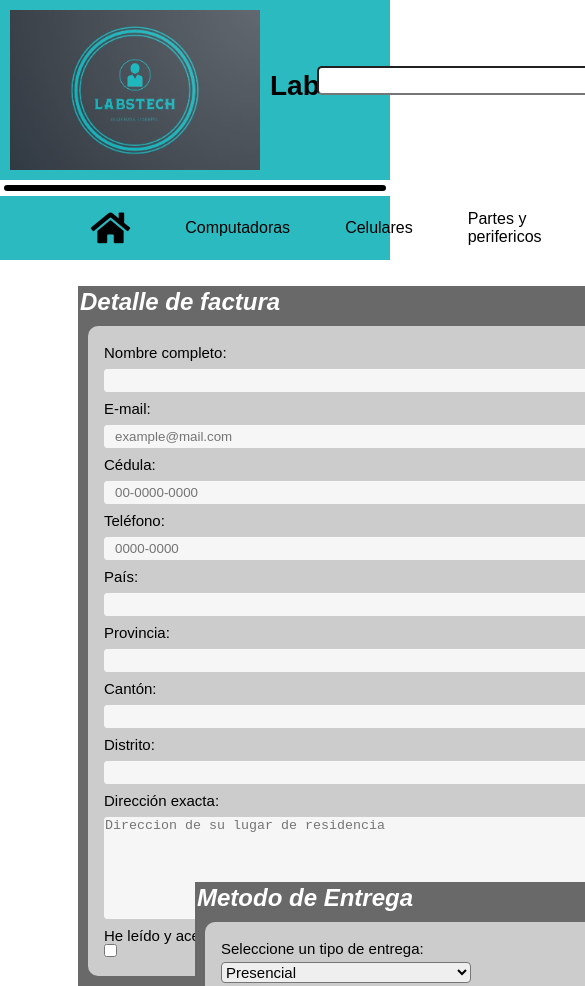
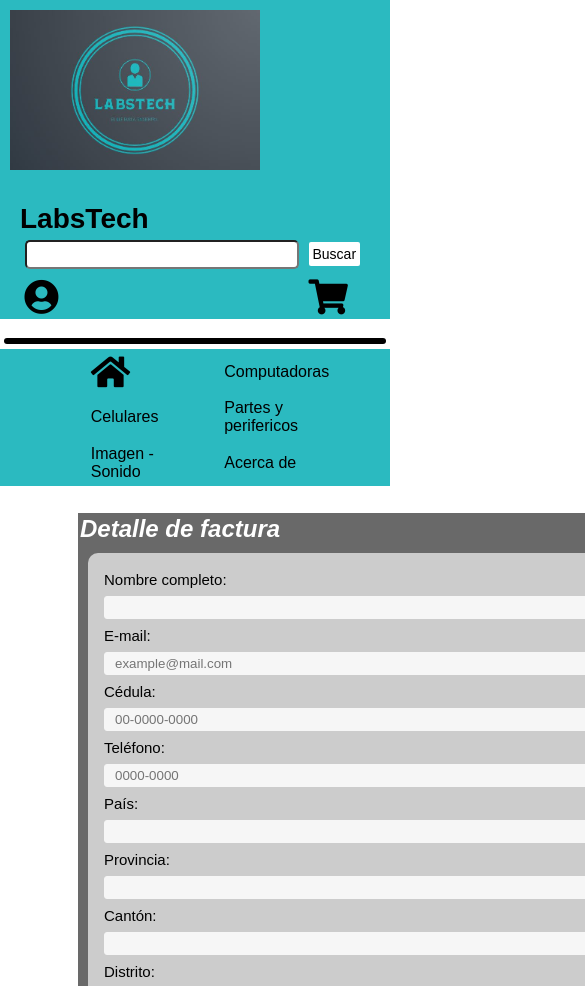
Before and after one commit to ale2206/Proyecto-Multimedios, a plain HTML site: page Pago.html in a window 390 px wide. Shown: the top 986 px of the page, 585 px wide, since content can reach past the window. Drawn offline with Linux system fonts and the light colour scheme.

Commit message:
responsive

```diff
--- a/CSS/Alejandro.css
+++ b/CSS/Alejandro.css
@@ -504,7 +504,7 @@ margin-bottom: 2px;
 
     /*Responsive Inicio*/
 .sectionArticulos{
-    grid-template-columns: repeat(2, auto);
+    grid-template-columns: repeat(1, auto);
 }
     /*Responsive Inicio*/
 
@@ -513,13 +513,13 @@ margin-bottom: 2px;
     display: block;
 }
 .sectionCCAP--divCategorias{
-    margin-left: 30%;
+    margin-left: 15px;
     width: 250px;
     margin-bottom: 20px;
 }
 .sectionCCAP--divCCAP{
     grid-template-columns: repeat(1 , auto);
-    margin-left: 27%;
+    margin-left: 15px;
 }
     /*Responsive CCAP*/
 
--- a/CSS/Cristofer.css
+++ b/CSS/Cristofer.css
@@ -466,3 +466,48 @@ i:hover{
 .footer__titleDerechos{
     margin-top: 100px;
 }
+
+/*Responsive*/
+@media screen and (max-width: 1250px){
+    /*Responsive Header*/
+.nav--header{
+    margin-left: 5%;
+}
+    /*Responsive Header*/
+
+    /*Responsive Footer*/
+.footer--container{
+    display: grid;
+    grid-template-rows: repeat(3, auto);
+}
+.footer--pago{
+    margin-left: 10px;
+}
+    /*Responsive Footer*/
+}
+/*Responsive*/
+
+/*Responsive Movil*/
+@media screen and (max-width: 930px){
+    /*Responsive Header*/
+.header{
+    display: block;
+}
+.header--container{
+    display: block;
+}
+.nav__title{
+    margin-top: 20px;
+    margin-left: 20px;
+}
+.nav__list{
+    display: grid;
+    grid-template-columns: repeat(2, auto);
+}
+.nav--menu .nav__list{
+    display: grid;
+    grid-template-columns: repeat(2, auto);
+}
+    /*Responsive Header*/
+}
+/*Responsive Movil*/
--- a/CSS/Oscar.css
+++ b/CSS/Oscar.css
@@ -417,3 +417,49 @@ select:hover{
 .footer__titleDerechos{
     margin-top: 100px;
 }
+
+
+/*Responsive*/
+@media screen and (max-width: 1250px){
+    /*Responsive Header*/
+.nav--header{
+    margin-left: 5%;
+}
+    /*Responsive Header*/
+
+    /*Responsive Footer*/
+.footer--container{
+    display: grid;
+    grid-template-rows: repeat(3, auto);
+}
+.footer--pago{
+    margin-left: 10px;
+}
+    /*Responsive Footer*/
+}
+/*Responsive*/
+
+/*Responsive Movil*/
+@media screen and (max-width: 930px){
+    /*Responsive Header*/
+.header{
+    display: block;
+}
+.header--container{
+    display: block;
+}
+.nav__title{
+    margin-top: 20px;
+    margin-left: 20px;
+}
+.nav__list{
+    display: grid;
+    grid-template-columns: repeat(2, auto);
+}
+.nav--menu .nav__list{
+    display: grid;
+    grid-template-columns: repeat(2, auto);
+}
+    /*Responsive Header*/
+}
+/*Responsive Movil*/
--- a/CSS/estilos.css
+++ b/CSS/estilos.css
@@ -202,3 +202,49 @@ i:hover{
 .footer__titleDerechos{
     margin-top: 100px;
 }
+
+
+/*Responsive*/
+@media screen and (max-width: 1250px){
+    /*Responsive Header*/
+.nav--header{
+    margin-left: 5%;
+}
+    /*Responsive Header*/
+
+    /*Responsive Footer*/
+.footer--container{
+    display: grid;
+    grid-template-rows: repeat(3, auto);
+}
+.footer--pago{
+    margin-left: 10px;
+}
+    /*Responsive Footer*/
+}
+/*Responsive*/
+
+/*Responsive Movil*/
+@media screen and (max-width: 930px){
+    /*Responsive Header*/
+.header{
+    display: block;
+}
+.header--container{
+    display: block;
+}
+.nav__title{
+    margin-top: 20px;
+    margin-left: 20px;
+}
+.nav__list{
+    display: grid;
+    grid-template-columns: repeat(2, auto);
+}
+.nav--menu .nav__list{
+    display: grid;
+    grid-template-columns: repeat(2, auto);
+}
+    /*Responsive Header*/
+}
+/*Responsive Movil*/
--- a/Pago.html
+++ b/Pago.html
@@ -126,9 +126,9 @@
             <div class="footer--pago">
                 <h3 class="footer__titlePago">Aceptamos</h3>
                 <img class="footer__pago" src="Imagenes/Captura.JPG" alt="MetodosPago">
+                <h3 class="footer__titleDerechos">LabsTech © 2020</h3>
             </div>
         </div>
-        <h3 class="footer__titleDerechos">LabsTech © 2020</h3>
     </footer>
 </body>
 </html>
```
Also changed, not shown: Articulo.html (+1 -1 lines), Carrito.html (+1 -1 lines), Celulares.html (+1 -1 lines), Computadoras.html (+1 -1 lines), Contacto.html (+1 -1 lines), ImagenSonido.html (+1 -1 lines), Inicio.html (+1 -1 lines), PartesPerifericos.html (+1 -1 lines), Registrar.html (+1 -1 lines), login.html (+1 -1 lines).
